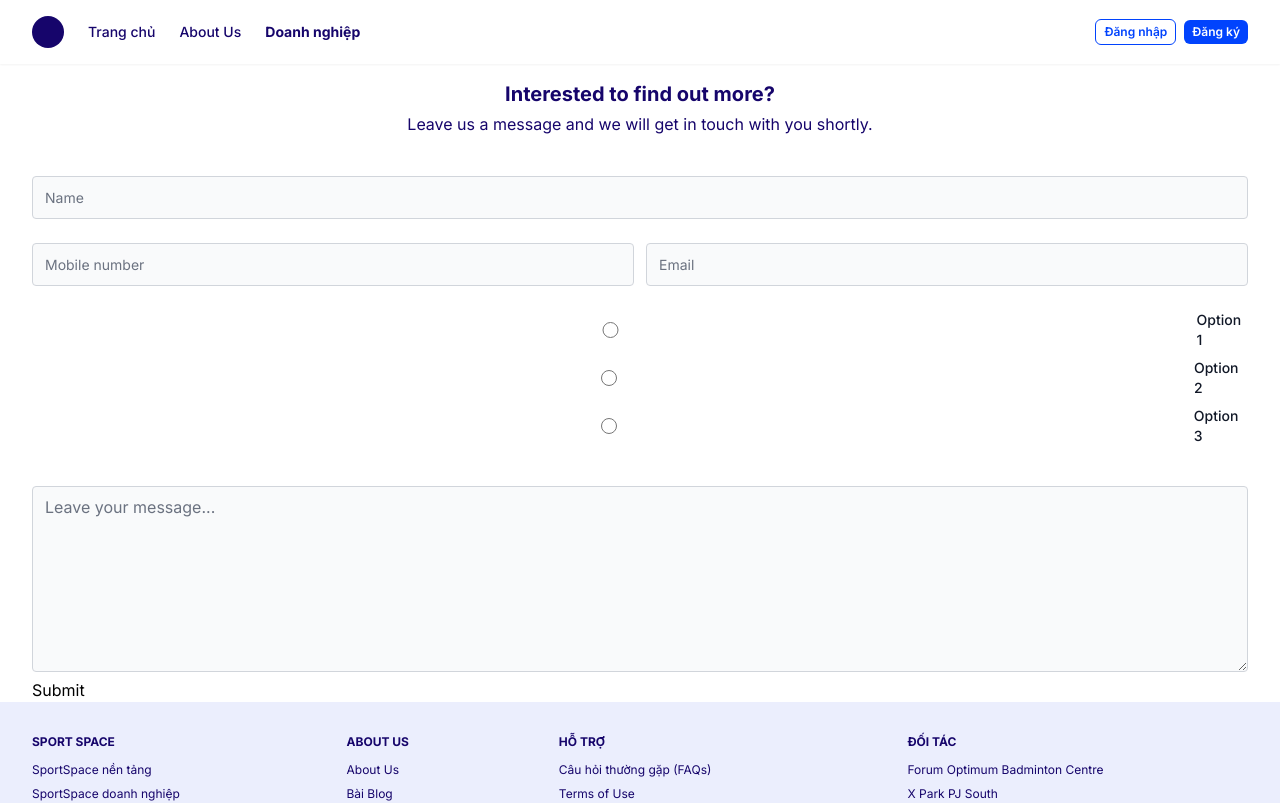
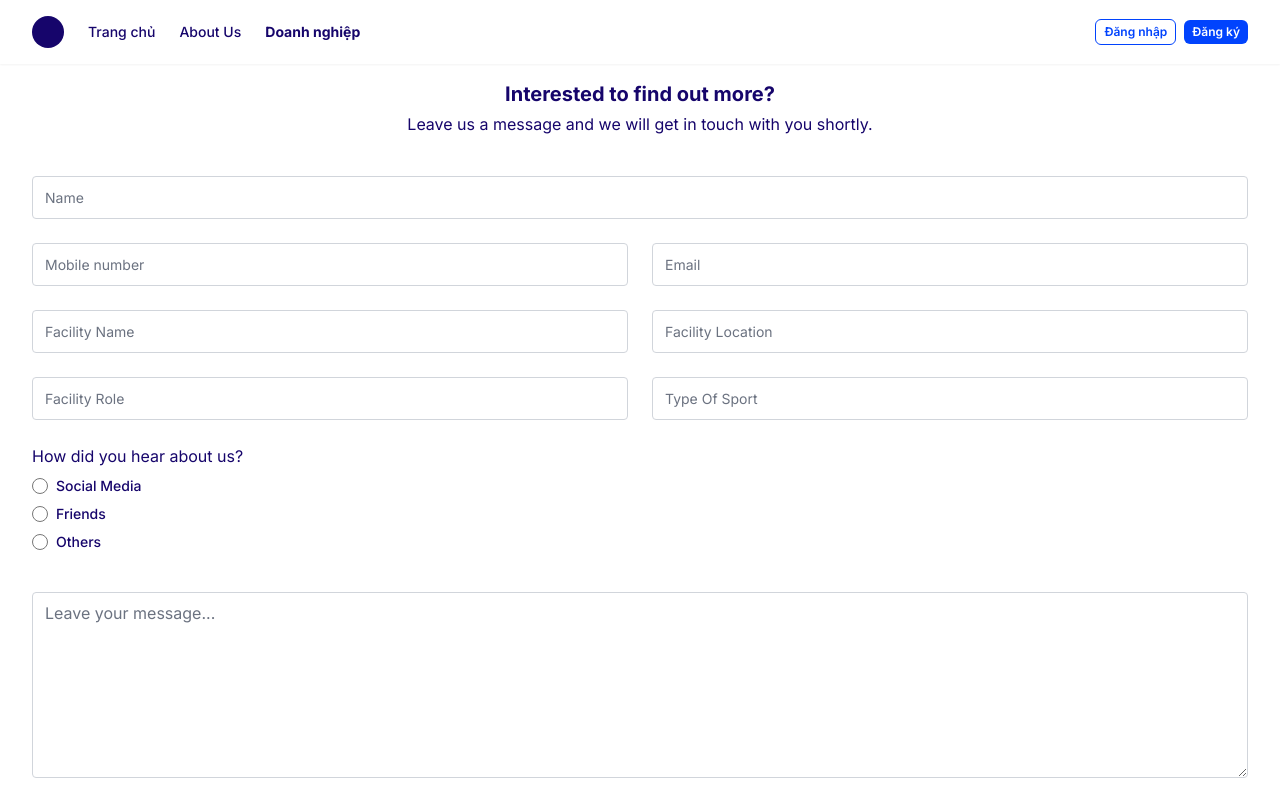
Before and after one commit to Gr33nBean/SportSpace, a Next.js app: page /business in a window 1280 px wide. Shown: the top 803 px of the page. Built offline with nearby package versions, Linux system fonts and the light colour scheme.

Commit message:
feat: add contact form

```diff
--- a/src/components/Business/ContactForm/index.tsx
+++ b/src/components/Business/ContactForm/index.tsx
@@ -1,38 +1,46 @@
 "use client"
 
 import { useForm } from 'react-hook-form'
-import { FormInput } from '@/components/Common/Form/FormInput'
-import { FormTextArea } from '@/components/Common/Form/FormTextArea'
+import { FormInput } from '@/components/Common/Form/base/FormInput'
+import { FormTextArea } from '@/components/Common/Form/base/FormTextArea'
 import { message } from './constants'
-import { FormRadioButtonGroup } from '@/components/Common/Form/FormRadioButtonGroup'
+import { FormRadioButtonGroup } from '@/components/Common/Form/base/FormRadioButtonGroup'
+import PrimaryButton from '@/components/Common/Button/PrimaryButton'
+import PhoneNumber from '@/components/Common/Form/PhoneNumber'
 
 export type ContactFormFields = {
     name: string,
     mobile: number,
     email: string,
     message: string,
-    social: string
+    facilityName: string,
+    facilityLocation: string,
+    facilityRole: string,
+    typeOfSport: string,
+    social: string,
+    media: string,
 }
 
 const ContactForm = () => {
-    const { register, handleSubmit, formState: { errors } } = useForm<ContactFormFields>()
-
+    const { register, handleSubmit, formState: { errors } } = useForm<ContactFormFields>({
+        mode: 'onBlur'
+    })
     const onSubmit = handleSubmit((data) => {
         console.log("data", data)
     })
     const options = [
-        { label: 'Option 1', value: 'option1' },
-        { label: 'Option 2', value: 'option2' },
-        { label: 'Option 3', value: 'option3' },
+        { label: 'Social Media', value: 'option1' },
+        { label: 'Friends', value: 'option2' },
+        { label: 'Others', value: 'option3' },
     ];
     return (
-        <div className='container mt-4 flex flex-col gap-10'>
+        <div className='container mt-4 flex flex-col gap-10 mb-4'>
             <div className='flex flex-col gap-1 text-center'>
                 <p className='font-Inter font-bold text-primary text-xl'>{message.FIND_OUT_MORE}</p>
                 <span className='text-primary'>{message.LEAVE_A_MSG}</span>
             </div>
             <form onSubmit={onSubmit}>
-                <div className='flex flex-col gap-6'>
+                <div className='flex flex-col gap-3 sm:gap-6'>
                     <FormInput
                         id='name'
                         type='text'
@@ -43,14 +51,8 @@ const ContactForm = () => {
                         register={register}
                         errors={errors}
                     />
-                    <div className='grid grid-cols-2 gap-3'>
-                        <FormInput
-                            id='mobile'
-                            type='number'
-                            name='mobile'
-                            label='Mobile'
-                            placeholder='Mobile number'
-                            rules={{ required: "You nmust enter mobile number" }}
+                    <div className='grid grid-cols-1 sm:grid-cols-2 gap-3 sm:gap-6'>
+                        <PhoneNumber
                             register={register}
                             errors={errors}
                         />
@@ -58,9 +60,44 @@ const ContactForm = () => {
                             id='email'
                             type='email'
                             name='email'
-                            label='Email'
                             placeholder='Email'
                             rules={{ required: "You must enter email" }}
+                            register={register}
+                            errors={errors}
+                        />
+                        <FormInput
+                            id='facilityName'
+                            type='text'
+                            name='facilityName'
+                            placeholder='Facility Name'
+                            rules={{ required: "You must enter Facility Name" }}
+                            register={register}
+                            errors={errors}
+                        />
+                        <FormInput
+                            id='facilityLocation'
+                            type='text'
+                            name='facilityLocation'
+                            placeholder='Facility Location'
+                            rules={{ required: "You must enter Facility Location" }}
+                            register={register}
+                            errors={errors}
+                        />
+                        <FormInput
+                            id='facilityRole'
+                            type='text'
+                            name='facilityRole'
+                            placeholder='Facility Role'
+                            rules={{ required: "You must enter Facility Role" }}
+                            register={register}
+                            errors={errors}
+                        />
+                        <FormInput
+                            id='typeOfSport'
+                            type='text'
+                            name='typeOfSport'
+                            placeholder='Type Of Sport'
+                            rules={{ required: "You must enter Facility Location" }}
                             register={register}
                             errors={errors}
                         />
@@ -69,8 +106,9 @@ const ContactForm = () => {
                         register={register}
                         rules={{ required: "This field is required" }}
                         errors={errors}
+                        label='How did you hear about us?'
                         className="space-y-2 mb-4"
-                        name='message' />
+                        name='media' />
                     <FormTextArea
                         id='message'
                         name='message'
@@ -83,8 +121,15 @@ const ContactForm = () => {
                     />
 
                 </div>
-                <button type='submit'>Submit</button>
+                <div className='flex flex-col items-center gap-6 mt-5'>
+                    <p className='text-primary text-sm'>By clicking on “Submit” you agree to Coursite’s <a href="#" className='underline text-blue-400'>Terms of Use</a> and <a href="#" className='underline text-blue-400'>Privacy Policy</a>.</p>
+                    <PrimaryButton className='w-44 h-10 px-2 py-4'>
+                        <span>Submit</span>
+                    </PrimaryButton>
+
+                </div>
             </form>
+
 
         </div>
     )
--- a/src/components/Common/Button/RadioButton.tsx
+++ b/src/components/Common/Button/RadioButton.tsx
@@ -1,10 +1,9 @@
-import React from 'react';
+import React, { forwardRef } from 'react';
 import clsx from 'clsx';
-import { Input } from '../Input';
 
 export type RadioButtonProps = {
     id: string;
-    name: string;
+    name?: string;
     value: string;
     checked?: boolean;
     onChange?: (event: React.ChangeEvent<HTMLInputElement>) => void;
@@ -13,36 +12,36 @@ export type RadioButtonProps = {
     disabled?: boolean;
 };
 
-export const RadioButton: React.FC<RadioButtonProps> = ({
+export const RadioButton = forwardRef<HTMLInputElement, RadioButtonProps>(({
     id,
-    name,
     value,
-    checked = false,
-    onChange,
     label,
     className,
-    disabled = false
-}) => {
+    disabled = false,
+    ...props
+}, ref) => {
+
     return (
         <div className={clsx('flex items-center', className)}>
-            <Input
+            <input
                 type="radio"
                 id={id}
-                name={name}
                 value={value}
-                checked={checked}
-                onChange={onChange}
+                ref={ref}
                 disabled={disabled}
+                {...props}
                 className={clsx(
-                    'form-radio h-4 w-4 transition-colors focus:outline-none focus:ring-2 focus:ring-opacity-50',
+                    'texborder-none outline-none form-radio h-4 w-4 transition-colors focus:outline-none focus:ring-2 focus:ring-opacity-50',
                     { 'cursor-not-allowed opacity-50': disabled }
                 )}
             />
             {label && (
-                <label htmlFor={id} className="ml-2 text-sm font-medium text-gray-900">
+                <label htmlFor={id} className="ml-2 text-sm font-medium text-primary flex-1">
                     {label}
                 </label>
             )}
         </div>
     );
-};
+});
+
+RadioButton.displayName = "RadioButton"
--- a/src/components/Common/Button/RadioButtonGroup.tsx
+++ /dev/null
@@ -1,45 +0,0 @@
-import React from 'react';
-import clsx from 'clsx';
-import { RadioButton } from './RadioButton';
-
-export type RadioButtonGroupProps = {
-    options: Array<{ label: string; value: string }>;
-    selectedValue: string;
-    onChange?: (selectedValue: any) => void;
-    className?: string;
-    name: string;
-    disabled?: boolean;
-};
-
-export const RadioButtonGroup: React.FC<RadioButtonGroupProps> = ({
-    options,
-    selectedValue,
-    onChange,
-    className,
-    name,
-    disabled = false,
-}) => {
-    const handleRadioButtonChange = (event: React.ChangeEvent<HTMLInputElement>) => {
-        if(onChange){
-            onChange(event.target.value);
-        }
-    };
-
-    return (
-        <div className={clsx('radio-button-group', className)}>
-            {options?.map((option) => (
-                <RadioButton
-                    key={option.value}
-                    id={`${name}-${option.value}`}
-                    name={name}
-                    value={option.value}
-                    label={option.label}
-                    checked={selectedValue === option.value}
-                    onChange={handleRadioButtonChange}
-                    disabled={disabled}
-                    className="mb-2"
-                />
-            ))}
-        </div>
-    );
-};
--- /dev/null
+++ b/src/components/Common/Form/PhoneNumber.tsx
@@ -0,0 +1,19 @@
+import { FormInput, BaseFormInputType } from "./base/FormInput"
+import { Path } from 'react-hook-form';
+
+const PhoneNumber = <TFormValues extends Record<string, unknown>>(props: BaseFormInputType<TFormValues>) => {
+    const { register, errors } = props;
+    return (
+        <FormInput
+            id='mobile'
+            type='number'
+            placeholder='Mobile number'
+            rules={{ required: "You nmust enter mobile number" }}
+            register={register}
+            name={'mobile' as Path<TFormValues>}
+            errors={errors}
+        />
+    )
+}
+
+export default PhoneNumber
--- a/src/components/Common/Form/FormInput.tsx
+++ b/src/components/Common/Form/base/FormInput.tsx
@@ -1,5 +1,5 @@
 import React from 'react';
-import { Input, InputProps } from '../Input';
+import { Input, InputProps } from '../../Input';
 import { UseFormRegister, Path, RegisterOptions, FieldValues, DeepMap,
     FieldError, } from 'react-hook-form';
 import { ErrorMessage } from '@hookform/error-message';
@@ -11,6 +11,8 @@ export type FormInputProps<TFormValues extends FieldValues> = {
     register?: UseFormRegister<TFormValues>;
     errors?: Partial<DeepMap<TFormValues, FieldError>> | any;
   } & Omit<InputProps, 'name'>;
+
+  export type BaseFormInputType<TFormValues extends FieldValues> = Pick<FormInputProps<TFormValues>, 'register' | 'errors'>;
 
   export const FormInput = <TFormValues extends Record<string, unknown>>({
     className,
--- a/src/components/Common/Form/FormRadioButtonGroup.tsx
+++ b/src/components/Common/Form/base/FormRadioButtonGroup.tsx
@@ -2,7 +2,7 @@ import React from 'react';
 import { UseFormRegister, Path, RegisterOptions, FieldValues, DeepMap, FieldError } from 'react-hook-form';
 import { ErrorMessage } from '@hookform/error-message';
 import clsx from 'clsx';
-import { RadioButton } from '../Button/RadioButton';
+import { RadioButton } from '../../Button/RadioButton';
 
 export type FormRadioButtonGroupProps<TFormValues extends FieldValues> = {
     name: Path<TFormValues>;
@@ -23,30 +23,26 @@ export const FormRadioButtonGroup = <TFormValues extends Record<string, unknown>
     rules,
     errors,
     label,
-    disabled = false,
 }: FormRadioButtonGroupProps<TFormValues>) => {
     const errorMessages = errors?.[name];
     const hasError = !!(errors && errorMessages);
 
     return (
         <div className={className}>
-            {label && <label className="block mb-2 text-sm font-medium text-gray-900">{label}</label>}
+            {label && <label className="block mb-2 text-primary">{label}</label>}
             {options.map((option) => (
                 <RadioButton
                     key={option.value}
                     id={`${name}-${option.value}`}
-                    name={name}
                     value={option.value}
                     label={option.label}
-                    checked={false}  // react-hook-form will manage this
                     {...(register && register(name, rules))}
                     className={clsx(
-                        "transition-colors focus:outline-none focus:ring-2 focus:ring-opacity-50",
+                        "text-secondary border-none outline-none transition-colors focus:outline-none focus:ring-2 focus:ring-opacity-50",
                         {
                             "border-red-600 hover:border-red-600 focus:border-red-600 focus:ring-red-600": hasError
                         }
                     )}
-                    disabled={disabled}
                 />
             ))}
             <ErrorMessage
--- a/src/components/Common/Form/FormTextArea.tsx
+++ b/src/components/Common/Form/base/FormTextArea.tsx
@@ -1,5 +1,5 @@
 import React from 'react';
-import { TextArea, TextAreaProps } from '../TextArea';
+import { TextArea, TextAreaProps } from '../../TextArea';
 import { UseFormRegister, Path, RegisterOptions, FieldValues, DeepMap,
     FieldError, } from 'react-hook-form';
 import clsx from 'clsx';
--- a/src/components/Common/Input/index.tsx
+++ b/src/components/Common/Input/index.tsx
@@ -46,9 +46,11 @@ export const Input: React.FC<InputProps> = forwardRef<HTMLInputElement, InputPro
                 type={type}
                 aria-label={label}
                 placeholder={placeholder}
-                className={clsx('relative inline-flex w-full rounded leading-none transition-colors ease-in-out font font-Inter placeholder-gray-500 text-gray-700 bg-gray-50 border border-gray-300 hover:border-blue-400 focus:outline-none focus:ring-1 focus:border-blue-400', sizeMap[size], className)}
+                className={clsx('relative bg-white inline-flex w-full rounded leading-none transition-colors ease-in-out font font-Inter placeholder-gray-500 text-gray-700 border border-gray-300 hover:border-blue-400 focus:outline-none focus:ring-1 focus:border-blue-400', sizeMap[size], className)}
                 {...props}
             />
         );
     }
 );
+
+Input.displayName = "Input"
--- a/src/components/Common/TextArea/index.tsx
+++ b/src/components/Common/TextArea/index.tsx
@@ -40,9 +40,11 @@ export const TextArea: React.FC<TextAreaProps> = forwardRef<HTMLTextAreaElement,
                 name={name}
                 aria-label={label}
                 placeholder={placeholder}
-                className={clsx('relative inline-flex w-full rounded leading-none transition-colors ease-in-out placeholder-gray-500 text-gray-700 bg-gray-50 border border-gray-300 hover:border-blue-400 focus:ring-1 focus:border-blue-400', sizeMap[size], className)}
+                className={clsx('bg-white relative inline-flex w-full rounded leading-none transition-colors ease-in-out placeholder-gray-500 text-gray-700 bg-gray-50 border border-gray-300 hover:border-blue-400 focus:ring-1 focus:border-blue-400', sizeMap[size], className)}
                 {...props}
             />
         );
     }
 );
+
+TextArea.displayName = "TextArea"
```
Also changed, not shown: src/components/Common/Form/Email.tsx (added).
